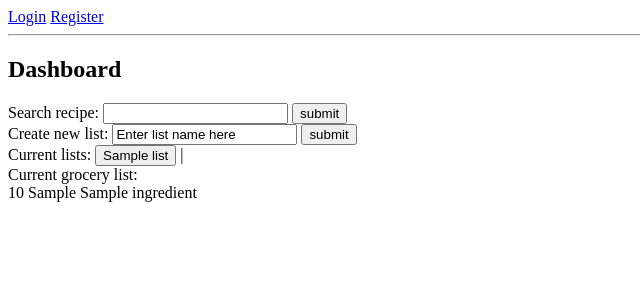
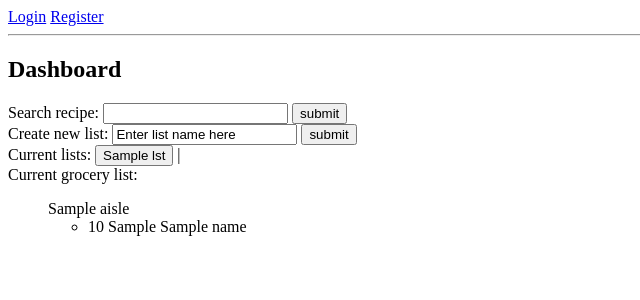
Before and after one commit to cgsarfati/Aislander, a Flask app: template templates/dashboard.html in a window 1280 px wide. Shown: the top 300 px of the page, without its empty margins (0-640 px from the left). Run offline with Flask 2, Linux system fonts and the light colour scheme; tables that the repository leaves empty hold one stand-in row (values such as "Sample post"); the template is opened without the code that fills it: values that come from a table or form of the project are taken from there, most other values are stand-ins (such as "Sample title", 1, 10 or a date in 2020); some libraries are stand-ins or nearby versions.

Commit message:
added aisles in grocery list. currently works in jinja. now WIP on ajax sie

```diff
--- a/helper_functions.py
+++ b/helper_functions.py
@@ -163,3 +163,33 @@ def load_user_lists(current_user):
     """ Initially loads current user's lists onto dashboard page. """
 
     return current_user.lists
+
+
+def load_aisles(user_lists):
+    """ Creates dictionary containing ingredient info for each aisle in each
+    grocery list. """
+
+    # Create empty dictionary (will store all info at end)
+    grocery_dictionary = {}
+
+    # Loop through each grocery list
+    for user_list in user_lists:
+        aisles = {}  # Will be populated with aisles and ingredients later
+        list_key = (user_list.list_id, user_list.list_name)  # Will add to dict at end once aisles dict fills up
+
+        for list_ingredient in user_list.list_ingredients:
+            aisle_name = list_ingredient.ingredient.aisle.aisle_name
+            # If aisle exists, add to list. if not, create new aisle with new list
+            if aisle_name in aisles:
+                aisles[aisle_name].append({'ing_qty': list_ingredient.mass_qty,
+                                           'ing_unit': list_ingredient.meas_unit,
+                                           'ing_name': list_ingredient.ingredient.ing_name})
+            else:
+                aisles[aisle_name] = [{'ing_qty': list_ingredient.mass_qty,
+                                       'ing_unit': list_ingredient.meas_unit,
+                                       'ing_name': list_ingredient.ingredient.ing_name}]
+
+        # Add list_key as key to grocery dict with aisles dict
+        grocery_dictionary[list_key] = aisles
+
+    return grocery_dictionary
--- a/server.py
+++ b/server.py
@@ -188,12 +188,12 @@ def display_searchbox_and_list():
     """ Displays dashboard with recipe search + display list feature. """
 
     # Access all of current user's list names, returns a list of List objects
-    # Use relationships in jinja to access ingredient names, measurements,
-    # and units
-
     user_lists = helper_functions.load_user_lists(g.current_user)
 
-    return render_template("dashboard.html", user_lists=user_lists)
+    # Extract dictionary that contains all aisle info for all lists
+    grocery_list_info = helper_functions.load_aisles(user_lists)
+
+    return render_template("dashboard.html", grocery_list_info=grocery_list_info)
 
 
 @app.route("/new-list.json", methods=['POST'])
@@ -298,7 +298,6 @@ def process_add_to_list_button():
 
     # Check if recipe in DB. if not, add. In this process, the RecipeIngredient
     # table will be populated, allowing you to get relevant info.
-
     current_recipe = Recipe.query.filter(Recipe.recipe_id == recipe_id).first()
 
     if not current_recipe:
@@ -309,7 +308,6 @@ def process_add_to_list_button():
 
     # Create a dictionary that sends ingredient name, meas, and quant
     # back to ajax success function
-
     ingredient_info = {"list_ingredients": []}
 
     # FORMAT EXAMPLE:
--- a/templates/dashboard.html
+++ b/templates/dashboard.html
@@ -21,8 +21,8 @@
   <!-- DISPLAYS EXISTING LISTS -->
   Current lists:
     <span id='user-lists'>
-      {% for lst in user_lists %}
-        <button type='button' class='user-list' data-list-id='{{ lst.list_id }}'> {{ lst.list_name }} </button> |
+      {% for lst in grocery_list_info %}
+        <button type='button' class='user-list' data-list-id='{{ lst[0] }}'> {{ lst[1] }} </button> |
       {% endfor %}
     </span> <br>
 
@@ -31,11 +31,16 @@
   <!-- DISPLAYS CURRENT LIST'S INGREDIENTS -->
   Current grocery list:
   <div id='grocery-lists'>
-    {% for lst in user_lists %}
-      <div class='grocery-list' data-list-id='{{ lst.list_id }}'>
-        {% for ingredient in lst.list_ingredients %}
-          {{ ingredient.mass_qty }} {{ ingredient.meas_unit }}
-          {{ ingredient.ingredient.ing_name }} <br>
+    {% for lst in grocery_list_info %}
+      <div class='grocery-list' data-list-id='{{ lst[0] }}'>
+        {% for aisle in grocery_list_info[lst] %}
+          <div class='aisle' data-aisle-name='{{ aisle }}'>
+            <ul> {{ aisle }} <ul>
+              {% for ingredient in grocery_list_info[lst][aisle] %}
+                <li> {{ ingredient['ing_qty'] }} {{ ingredient['ing_unit'] }}
+                {{ ingredient['ing_name'] }} </li>
+              {% endfor %}
+          </div>
         {% endfor %}
       </div>
     {% endfor %}
```
